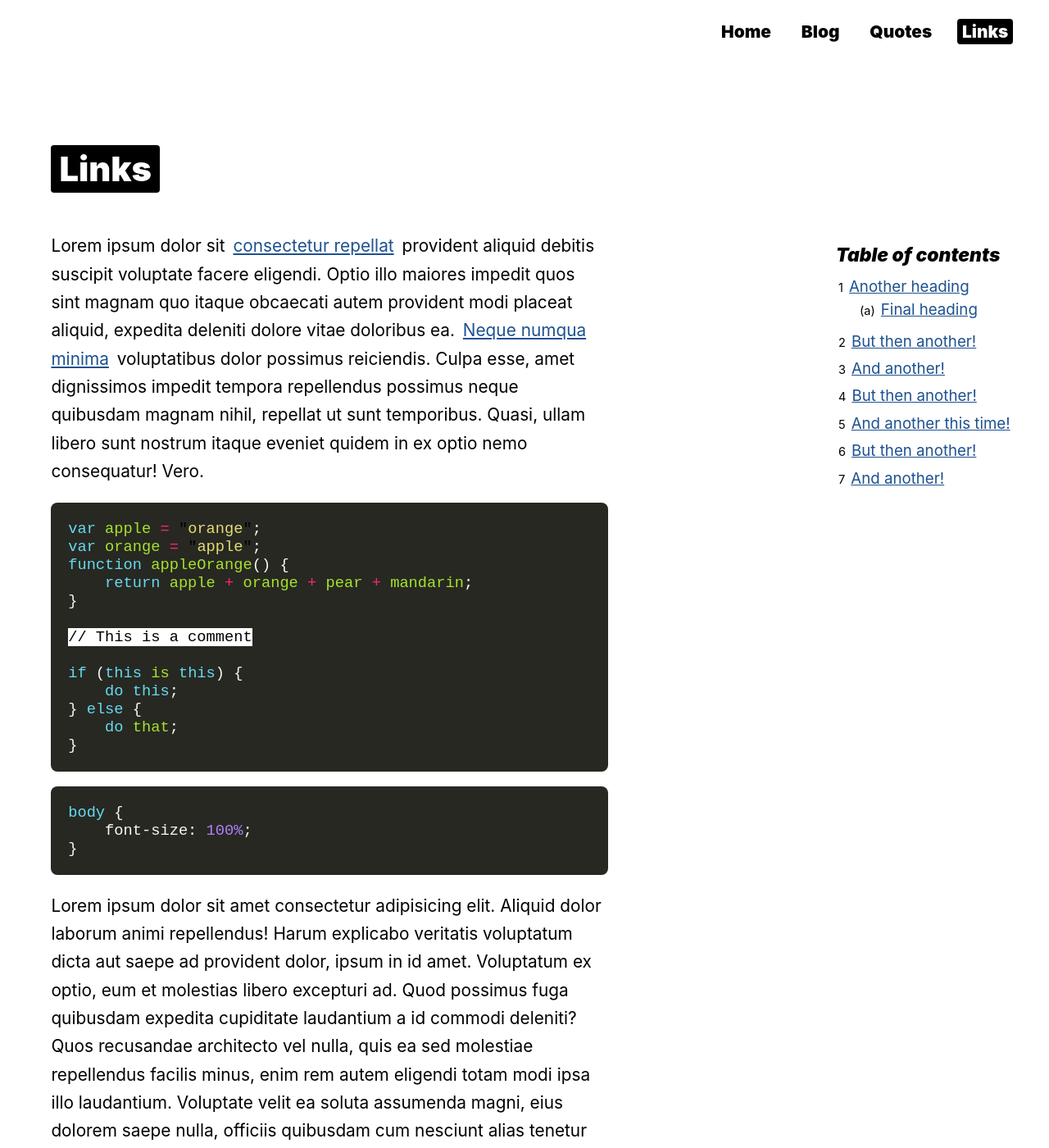
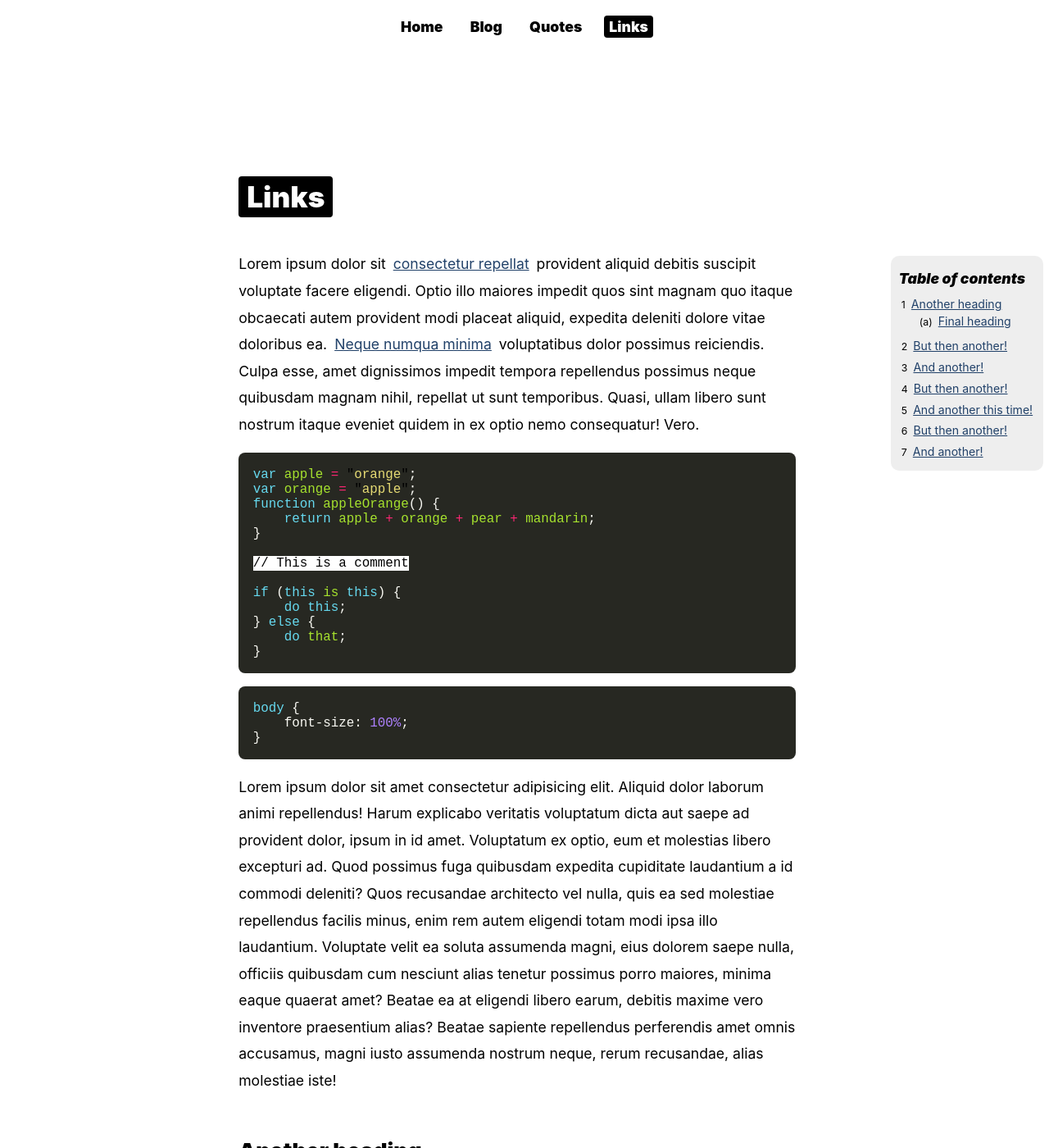
Before and after one commit to denismcdonald/blog, a Jekyll site: the page built from links.md, in a window 1280 px wide and 1400 px high. Shown: the whole window at 82% size. Built offline with Jekyll 4.4.1, drawn with Linux system fonts in a browser that asks for light colours; some web fonts are replaced.

Commit message:
Centre align

```diff
--- a/_sass/main.scss
+++ b/_sass/main.scss
@@ -20,6 +20,7 @@ html {
 body {
     // background-color: #4B525A;
     background-color: #fff;
+    // background-color: #eee;
     // background-color: #107896;
     // background-color: #DA621E;
     // background-color: #E37F45;
@@ -31,12 +32,14 @@ body {
     // color: #2A150D;
     // font-family: "Vollkorn", "Palatino Linotype", Palatino, Palladio, "URW Palladio L", "Book Antiqua", Baskerville, "Bookman Old Style", "Bitstream Charter", "Nimbus Roman No9 L", Garamond, "Apple Garamond", "ITC Garamond Narrow", "New Century Schoolbook", "Century Schoolbook", "Century Schoolbook L", Georgia, serif;
     font-family: system, -apple-system, ".SFNSText-Regular", "San Francisco", "Roboto", "Segoe UI", "Helvetica Neue", "Lucida Grande", sans-serif;
+    // font-family: Georgia, 'Times New Roman', Times, serif;
     margin: 0;
 }
 
 a {
     // color: #FFFFBC;
     color: #1E518F;
+    color: rgb(33, 65, 105);
 }
 
 a:focus {
@@ -103,7 +106,8 @@ li a {
 aside {
     margin: 4rem 0 0 0;
     padding: 0;
-    text-align: left;
+    // text-align: left;
+    text-align: center;
 }
 
 .blog-list {
@@ -216,7 +220,8 @@ nav a:hover {
 }
 
 p {
-    line-height: 1.65rem;
+    // line-height: 1.65rem;
+    line-height: 1.85rem;
 }
 
 .post-date {
@@ -280,8 +285,12 @@ code {
 }
 
 .toc {
+    background-color: #eee;
+    border-radius: 10px;
+    padding: 15px;
     display: inline-block;
     // font-family: 'BenchNine';
+    font-size: 0.8rem;
     text-align: left;
 }
 
@@ -383,25 +392,21 @@ Breakpoint 1 (Dispense with critical mobile styles)
 
     :root {
         // font-size: calc(0.75em + 1vw);
-        font-size: calc(0.5em + 1vw);
+        font-size: calc(0.6em + 1vw);
+        // font-size: calc(0.3em + 1vw);
     }
 
     aside {
         margin: 1rem 0.25rem -4rem 0;
-        // text-align: center;
     }
 
     .content-container {
-        // margin: 0 1rem 1rem 1rem;
         margin: 0 1rem 1rem 2rem;
-        // padding: 8rem 1rem 0 1rem;
-        // padding: 8rem 1rem 0 0;
         padding: 6rem 1rem 0 0;
     }
 
     .edit {
         float: left;
-        // font-size: 1.25rem;
         margin: 1rem 0 2rem 0;
     }
 
@@ -410,10 +415,9 @@ Breakpoint 1 (Dispense with critical mobile styles)
     }
 
     nav {
-        position: absolute;
-        right: 1rem;
-        margin-bottom: 0;
-        // padding-bottom: 0;
+        // position: absolute;
+        // right: 1rem;
+        // margin-bottom: 0;
         padding: 0;
         justify-content: center;
     }
@@ -437,7 +441,9 @@ Breakpoint 1 (Dispense with critical mobile styles)
         // margin: 7rem 0 -3rem 1.5rem;
         // margin: 8rem 0 -3rem 1.5rem;
         margin: 8rem 0 -3rem 1rem;
-        font-size: 1.15rem;
+        margin: 4rem 0 -3rem 1rem;
+        // font-size: 1.15rem;
+        // font-size: 1rem;
     }
 
     .toggle-theme {
@@ -452,6 +458,12 @@ Breakpoint 2 (Table of contents appears)
 */
 // @media (min-width: 1100px) {
 @media (min-width: 1000px) {
+
+    :root {
+        // font-size: calc(0.75em + 1vw);
+        // font-size: calc(0.5em + 1vw);
+        font-size: calc(0.3em + 1vw);
+    }
 
     .content-container {
         padding-top: 5.5rem;
@@ -477,52 +489,47 @@ Breakpoint 2 (Table of contents appears)
     }
 
     aside {
-        // border-left: 1px solid #eee;
-        // box-shadow: -3px 0px 5px #eee;
-        // box-shadow: 1px 0 5px -2px #888;
-        // box-shadow: -2px 0px 5px -3px #eee;
+        background-color: #eee;
+        border-radius: 10px;
         float: right;
-        padding-left: 15px;
+        // padding-left: 15px;
+        padding: 10px 0 10px 10px;
         position: -webkit-sticky;
         position: sticky;
-        top: 1rem;
-        // margin-top: 13rem;
-        margin-right: 1rem;
-        // margin-top: 10.5rem;
+        // top: 1rem;
+        top: 0.5rem;
+        // margin-right: 1rem;
+        margin-right: 0.4rem;
         margin-top: 14rem;
         clear: right;
     }
 
+    // aside {
+    //     margin: 0 auto;
+    // }
+
     .toc {
         background: linear-gradient(transparent, transparent);
         float: right;
-        // font-size: 0.8rem;
         font-size: 0.9rem;
+        font-size: 0.8rem;
         margin: 0 0.5rem 0 0;
         padding: 0;
         text-align: left;
-        // width: 10rem;
-        width: 11rem;
+        // width: 11rem;
         clear: both;
     }
 
     .toc:before {
         content: "Table of contents";
-        // font-family: "BenchNine";
-        // font-size: 1.25rem;
-        font-size: 1.1rem;
+        font-size: 1rem;
         font-weight: 900;
         font-style: italic;
         line-height: 2rem;
-        // margin-left: -1rem;
     }
 
     .toc-scroll {
-        // color: #fff;
-        // display: block;
         display: none;
-        // font-size: 1.25rem;
-        // font-style: italic;
         position: absolute;
         bottom: -2.25rem;
         left: -0.25rem;
@@ -552,9 +559,14 @@ Breakpoint 3
 
 @media (min-width: 1100px) {
 
+    // .content-container {
+    //     margin: 0 1rem 1rem 2rem;
+    //     padding-left: 1rem;
+    // }
+
     .content-container {
-        margin: 0 1rem 1rem 2rem;
-        padding-left: 1rem;
+        margin: 0 auto;
+        // padding-left: 1rem;
     }
 }
 
@@ -564,15 +576,16 @@ Breakpoint 3
 Breakpoint 4
 =================================================================
 */
-@media (min-width: 1400px) {
+// @media (min-width: 1400px) {
+// @media (min-width: 1600px) {
 
-    .content-container {
-        max-width: 900px;
-    }
+//     .content-container {
+//         max-width: 900px;
+//     }
 
-    nav,
-    .toc-content,
-    .content-container {
-        margin-left: calc((100% - 1800px) / 2 + 232px);
-    }
-}
+//     nav,
+//     .toc-content,
+//     .content-container {
+//         margin-left: calc((100% - 1800px) / 2 + 232px);
+//     }
+// }
```
Also changed, not shown: 1 other file.
